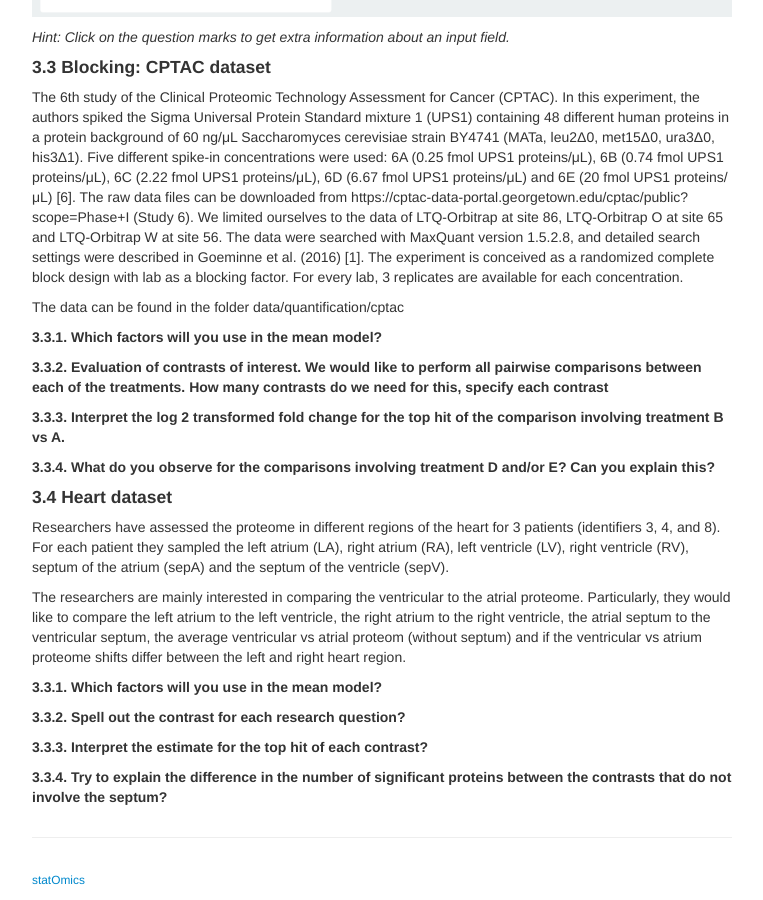
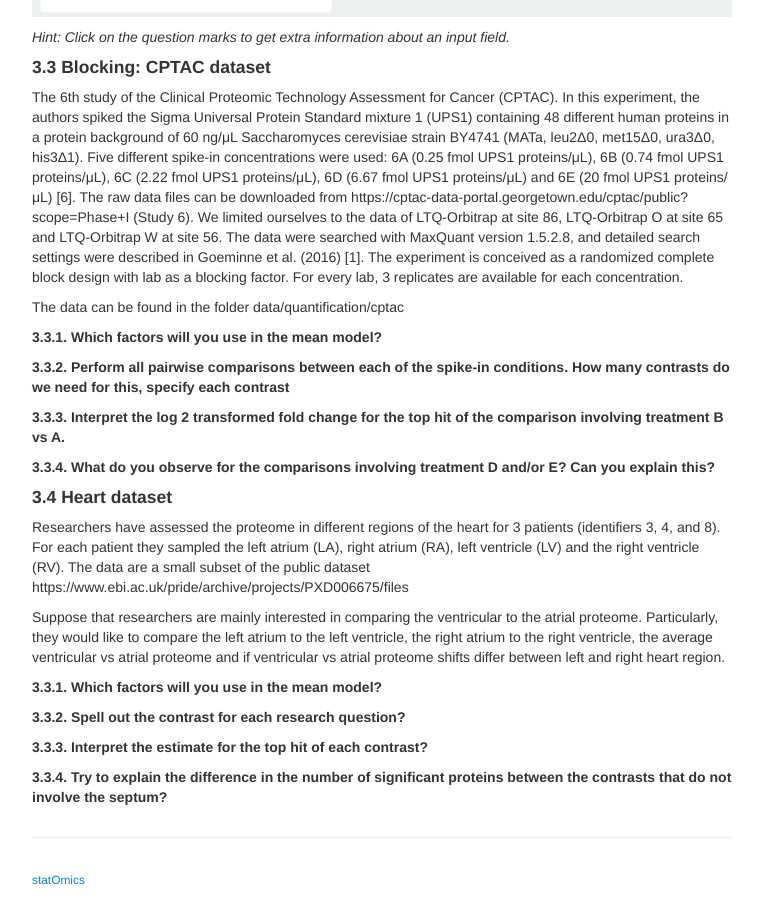
Before and after one commit to statOmics/pda19-20, a Jekyll site: the page built from pages/sdaMsqrobDesign.md, in a window 1280 px wide and 900 px high, scrolled down 2682 px. Shown: the whole window, without its empty margins (258-1021 px from the left). Built offline with Jekyll 4.4.1, drawn with Linux system fonts in a browser that asks for light colours.

Commit message:
shift cancer example to sdaMSqRobSimple.md and adding heart example to sdaMSqRobDesign.md

```diff
--- a/pages/sdaMsqrobDesign.md
+++ b/pages/sdaMsqrobDesign.md
@@ -53,7 +53,7 @@
 
 ##### 3.3.1. Which factors will you use in the mean model?
 
-##### 3.3.2. Evaluation of contrasts of interest. We would like to perform all pairwise comparisons between each of the treatments. How many contrasts do we need for this, specify each contrast
+##### 3.3.2. Perform all pairwise comparisons between each of the spike-in conditions. How many contrasts do we need for this, specify each contrast
 
 ##### 3.3.3. Interpret the log 2 transformed fold change for the top hit of the comparison involving treatment B vs A.
 
@@ -61,10 +61,10 @@
 
 #### 3.4 Heart dataset
 
-Researchers have assessed the proteome in different regions of the heart for 3 patients (identifiers 3, 4, and 8). For each patient they sampled the left atrium (LA), right atrium (RA), left ventricle (LV), right ventricle (RV), septum of the atrium (sepA) and the septum of the ventricle (sepV).
+Researchers have assessed the proteome in different regions of the heart for 3 patients (identifiers 3, 4, and 8). For each patient they sampled the left atrium (LA), right atrium (RA), left ventricle (LV) and the right ventricle (RV). The data are a small subset of the public dataset  https://www.ebi.ac.uk/pride/archive/projects/PXD006675/files
 
-The researchers are mainly interested in comparing the ventricular to the atrial proteome.
-Particularly, they would like to compare the left atrium to the left ventricle, the right atrium to the right ventricle, the atrial septum to the ventricular septum, the average ventricular vs atrial proteom (without septum) and if the ventricular vs atrium proteome shifts differ between the left and right heart region.
+Suppose that researchers are mainly interested in comparing the ventricular to the atrial proteome.
+Particularly, they would like to compare the left atrium to the left ventricle, the right atrium to the right ventricle, the average ventricular vs atrial proteome and if ventricular vs atrial proteome shifts differ between left and right heart region.
 
 ##### 3.3.1. Which factors will you use in the mean model?
 
```
